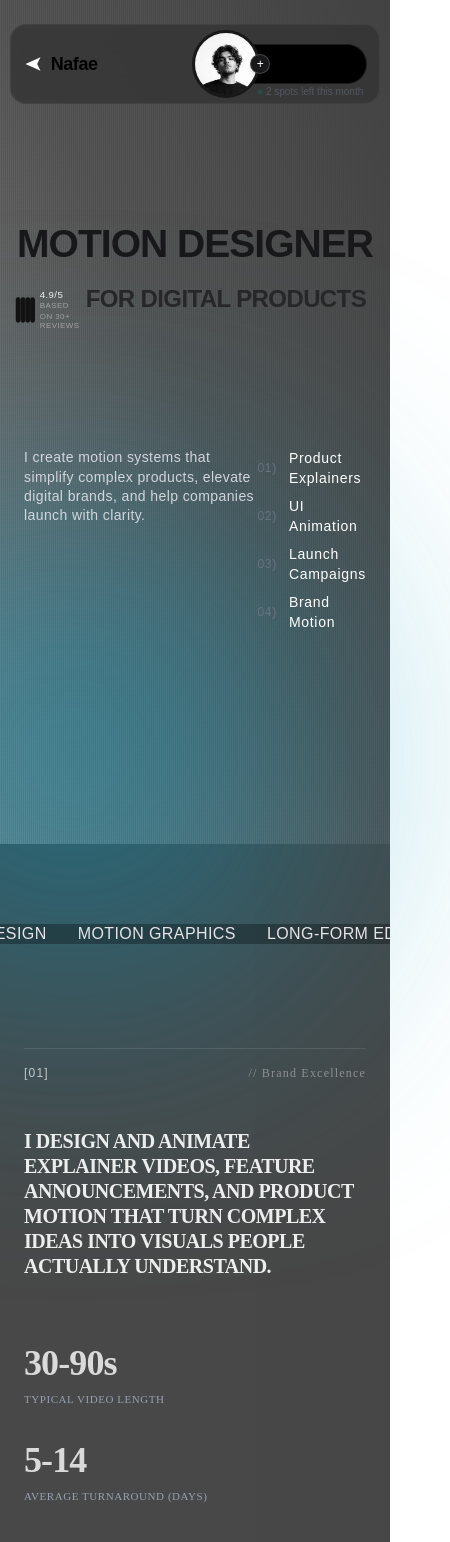
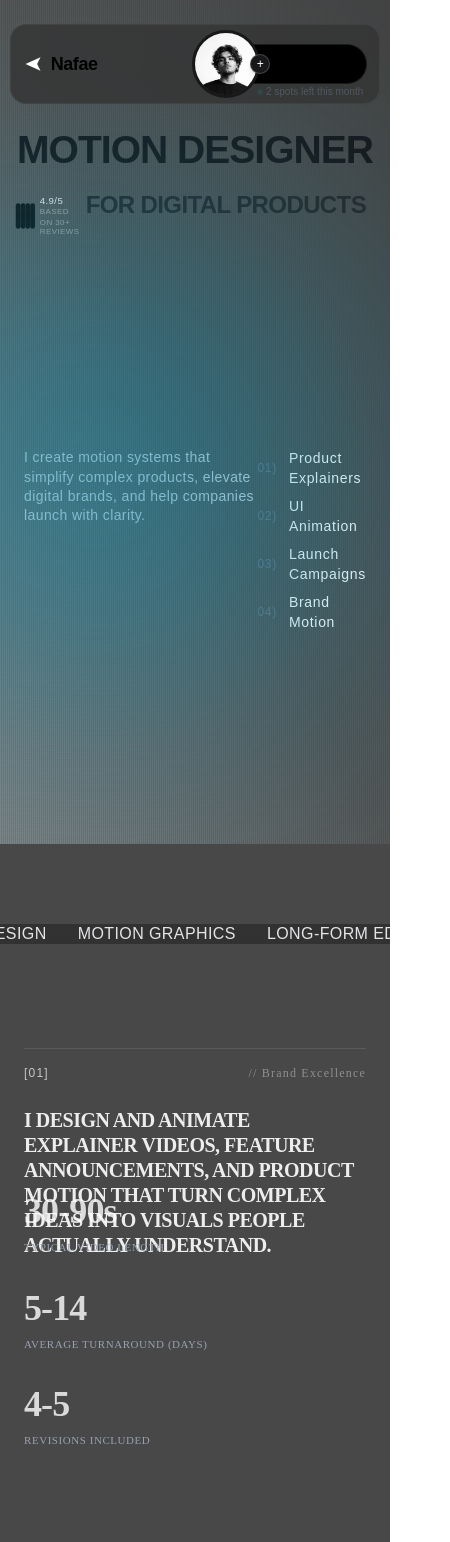
Before and after one commit to ishu7817/Ethan.co, a Next.js app: page / in a window 390 px wide. Shown: the top 1542 px of the page, 450 px wide, since content can reach past the window. Built offline with nearby package versions, Linux system fonts and the light colour scheme; grey boxes are pictures that could not be loaded; a web font is replaced by a local one.

Commit message:
feat: Add Detailed Scroll Effects

```diff
--- a/src/app/components/BrandExcellence.tsx
+++ b/src/app/components/BrandExcellence.tsx
@@ -1,5 +1,6 @@
 import React from 'react'
 import NumberSeperation from './NumberSeperation'
+import ParallaxLayer from './Paralax'
 
 const BrandExcellence = () => {
   return (
@@ -9,6 +10,8 @@ const BrandExcellence = () => {
 
         <div className="flex flex-col md:ml-24 text-white/90">
           {/* Main Statement Heading */}
+           <ParallaxLayer speed={0.8}>
+
           <div className="max-w-5xl mb-16 md:mb-24">
             <h2 className="text-xl sm:text-2xl md:text-3xl text-whit0  lg:text-4xl  font-extrabold trackin uppercase tracking-tight leading-tight">
               I DESIGN AND ANIMATE EXPLAINER VIDEOS, FEATURE ANNOUNCEMENTS, AND
@@ -16,8 +19,11 @@ const BrandExcellence = () => {
               ACTUALLY UNDERSTAND.
             </h2>
           </div>
+                    </ParallaxLayer>
 
+ <ParallaxLayer speed={0.1}>
           <div className=" text-white/80 grid grid-cols-1 sm:grid-cols-3 gap-8 md:gap-12 ">
+
             <div>
               <h3 className="text-4xl sm:text-5xl md:text-6xl font-bold tracking-tight mb-2">
                 30-90s
@@ -45,6 +51,8 @@ const BrandExcellence = () => {
               </p>
             </div>
           </div>
+          </ParallaxLayer>
+
         </div>
        </section>
     </div>
--- a/src/app/components/ContactSection.tsx
+++ b/src/app/components/ContactSection.tsx
@@ -4,6 +4,7 @@ import React, { useState } from "react";
 import NumberSeperation from "./NumberSeperation";
 import { span } from "framer-motion/client";
 import { motion } from "framer-motion";
+import ParallaxLayer from "./Paralax";
 
 export default function Contact() {
   const containerVariants = {
@@ -53,9 +54,12 @@ export default function Contact() {
     >
       <NumberSeperation number="04" text="Contact" />
 
+ <ParallaxLayer speed={0.6}>
+
       <h2 className="text-6xl font-clash sm:text-7xl md:text-8xl lg:text-9xl font-black tracking-wide uppercase my-12 md:my-16 text-white">
         Let's Talk
       </h2>
+          </ParallaxLayer>
 
       <div className="grid grid-cols-1 lg:grid-cols-12 gap-12 lg:gap-20 items-start">
         <div className="lg:col-span-5 flex flex-col gap-8">
--- a/src/app/components/Footer.tsx
+++ b/src/app/components/Footer.tsx
@@ -26,12 +26,12 @@ export default function Footer() {
 
 
   return (
-    <footer className="relative max-h-[80vh] min-h-[80vh] w-full bg-[#080809] text-white flex flex-col justify-between  overflow-hidden border-t border-white/10 selection:bg-white selection:text-black">
+    <footer className="relative max-h-[75vh] min-h-[80vh] w-full bg-[#080809] text-white flex flex-col justify-between  overflow-hidden border-t border-white/10 selection:bg-white selection:text-black">
       <div className="absolute bottom-0 left-1/2 -translate-x-1/2 w-screen h-[350px] bg-gradient-to-t from-blue-200 via-blue-300/20 to-transparent blur-3xl pointer-events-none z-0" />
 
 
       <div className="p-8 md:p-16 flex justify-between items-center ">
-<div className="flex flex-col justify-center h-full pt-20  ">
+<div className="flex flex-col justify-center h-full pt-10  ">
 
        <motion.div
        initial={{ opacity:0 }}
@@ -66,6 +66,7 @@ export default function Footer() {
        <motion.div
        initial={{x:100}}
        whileInView={{x:0}}
+       viewport={{once:true}}
           transition={{ duration: 1, delay:0.2, ease: [0.16, 1, 0.3, 1] }}
        className="relative w-100 h-100   rounded-xl overflow-hidden border border-white/15 bg-zinc-900/50 shrink-0 group">
 
--- a/src/app/components/LandingPage2.tsx
+++ b/src/app/components/LandingPage2.tsx
@@ -25,6 +25,8 @@ const LandingPage2 = () => {
 
   return (
     <div>
+      <div className="absolute -left-32 -bottom-1/4 -translate-y-1/4 w-[400px] h-[400px] bg-cyan-600/80 rounded-full blur-[140px] pointer-events-none" />
+
       <motion.div
         variants={containerVariants}
         initial="hidden"
--- a/src/app/components/NumberSeperation.tsx
+++ b/src/app/components/NumberSeperation.tsx
@@ -1,17 +1,28 @@
 
 import React from 'react'
-
+import { motion } from 'framer-motion';
 const NumberSeperation = ({number, text, anythingElse}: {number: number|string; text:string; anythingElse?: string|number}) => {
   return (
     <div>
-      <div className=" relative  z-10 flex justify-between items-center text-xs  tracking-widest  border-t border-white/10 b pt-4 mb-12 md:mb-16">
-          <span className='font-array text-neutral-200/80'>[{number}]</span>
-          <span className='text-neutral-400/80'>// {text}</span>
-                   {anythingElse && <span>{anythingElse}</span>}
+      <motion.div className=" relative  overflow-hidden  z-10 flex justify-between items-center text-xs  tracking-widest  border-t border-white/10 b pt-4 mb-12 md:mb-16">
+          <motion.span
+            initial={{ x:-100, opacity:0 }}
+          whileInView={{ x:'0%', opacity:1 }}
+          viewport={{ once: true }}
+          transition={{ duration: 1.5, ease: [0.16, 1, 0.3, 1] }}
 
+          className='font-array text-neutral-200/80 w-1/2 '>[{number}]</motion.span>
+
+          <motion.span
+           initial={{ x:100, opacity:0 }}
+          whileInView={{ x:'0%', opacity:1 }}
+           viewport={{ once: true }}
+          transition={{ duration: 1.5, ease: [0.16, 1, 0.3, 1] }}
+           className='text-neutral-400/80 w-1/2 text-end'>// {text}</motion.span>
+
+
+    </motion.div>
         </div>
-
-    </div>
   )
 }
 
--- /dev/null
+++ b/src/app/components/Paralax.tsx
@@ -0,0 +1,42 @@
+// components/ParallaxLayer.tsx
+"use client";
+
+import { useRef } from "react";
+import { motion, useScroll, useTransform, useSpring } from "framer-motion";
+
+interface ParallaxProps {
+  children: React.ReactNode;
+  speed?: number; // 0.5 = slow (background), 1.5 = fast (foreground)
+  rotate?: number; // optional subtle tilt
+  className?: string;
+}
+
+export default function ParallaxLayer({
+  children,
+  speed = 1,
+  rotate = 0,
+  className = "",
+}: ParallaxProps) {
+  const ref = useRef<HTMLDivElement>(null);
+
+  const { scrollYProgress } = useScroll({
+    target: ref,
+    offset: ["start end", "end start"],
+  });
+
+  // Calculate pixel movement offset based on speed depth multiplier
+  const yOffset = (1 - speed) * 100;
+  const y = useTransform(scrollYProgress, [0, 1], [`${yOffset}%`, `-${yOffset}%`]);
+  const rotation = useTransform(scrollYProgress, [0, 1], [-rotate, rotate]);
+
+  // Physics dampening for smooth feel
+  const smoothY = useSpring(y, { stiffness: 100, damping: 30 });
+
+  return (
+    <div ref={ref} className={`  relative ${className}`}>
+      <motion.div className="" style={{ y: smoothY, rotate: rotation }}>
+        {children}
+      </motion.div>
+    </div>
+  );
+}
--- a/src/app/components/Reel.tsx
+++ b/src/app/components/Reel.tsx
@@ -15,6 +15,11 @@ const reelItems = [
   return (
     <div>
       <motion.div
+
+      initial={{y:"-100%", opacity:0}}
+      whileInView={{y:"0%", opacity:1}}
+      transition={{duration:0.7}}
+      viewport={{once:true}}
       className='scrollbar-none relative my-20 w-full h-5 bg-black/30 backdrop-blur-md text-zinc-200 py-2 items-center flex overflow-x-hidden'>
  <div className="  flex  w-full h-full items-center  gap-[8%] animate-marquee text-center ">
 {reelItems.map((text, i) => (
--- a/src/app/page.tsx
+++ b/src/app/page.tsx
@@ -15,14 +15,12 @@ import LandingPage2 from "./components/LandingPage2";
 import Services from "./components/ServicesSection";
 import Contact from "./components/ContactSection";
 import Footer from "./components/Footer";
-
+import ParallaxLayer from "./components/Paralax";
 export default function Page() {
-
   return (
     <div className=" w-full relative  bg-[#1a1a1a]/80 scrollbar-none ">
       <MicroMesh />
       <div className="fixed inset-0 bg-gradient-to-bl from-[#424242] via-[#282828]/50 to-transparent pointer-events-none z-0" />
-      <div className="fixed -left-32 -bottom-1/4 -translate-y-1/4 w-[400px] h-[400px] bg-cyan-600/80 rounded-full blur-[140px] pointer-events-none" />
       <div className="relative min-h-screen w-full   overflow-x-hidden font-sans px-6 py-6 md:px-12 md:py-8 ">
         <div className=" relative z-15 px-6 py-6 md:px-12 md:py-8 ">
           {" "}
@@ -30,25 +28,28 @@ export default function Page() {
         </div>
 
         <div className=" relative  w-full h-full flex flex-col gap-28   ">
-          <LandingPage1 />
+          <ParallaxLayer speed={0.1}>
+            <LandingPage1 />
+          </ParallaxLayer>
+
           <LandingPage2 />
         </div>
       </div>
 
       <Reel />
+     <BrandExcellence />
 
-        <BrandExcellence />
-        <ProjectsSection />
+
+      <ProjectsSection />
 
       <Reel />
-
 
       <Services />
 
       <Reel />
-     <Contact />
+      <Contact />
 
-    <Footer/>
+      <Footer />
     </div>
   );
 }
```
Also changed, not shown: src/app/components/Projects.tsx (+7 -5 lines), src/app/components/ServicesSection.tsx (+16 -10 lines), 1 other file (tests, documents, lock files or other folders).
